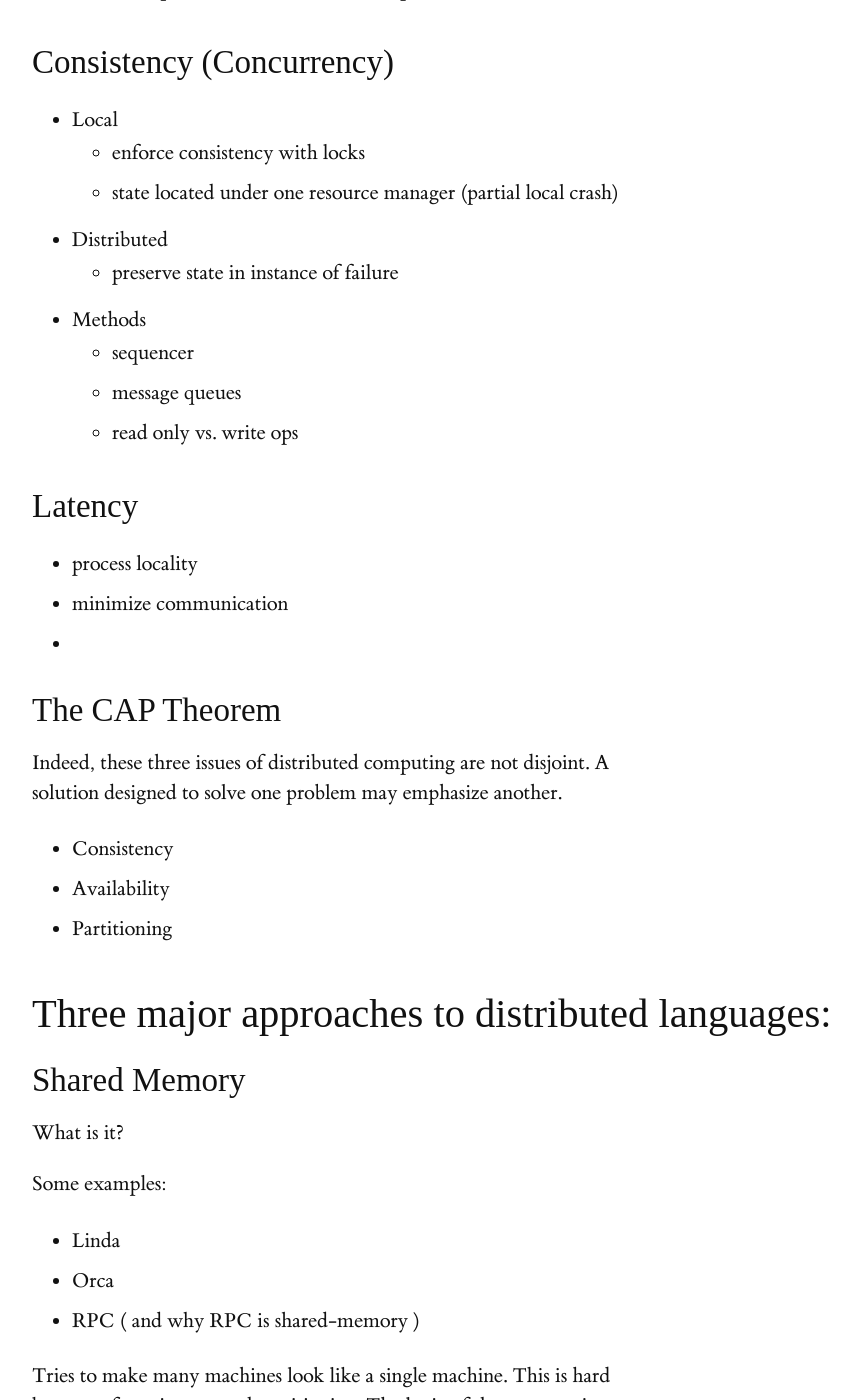
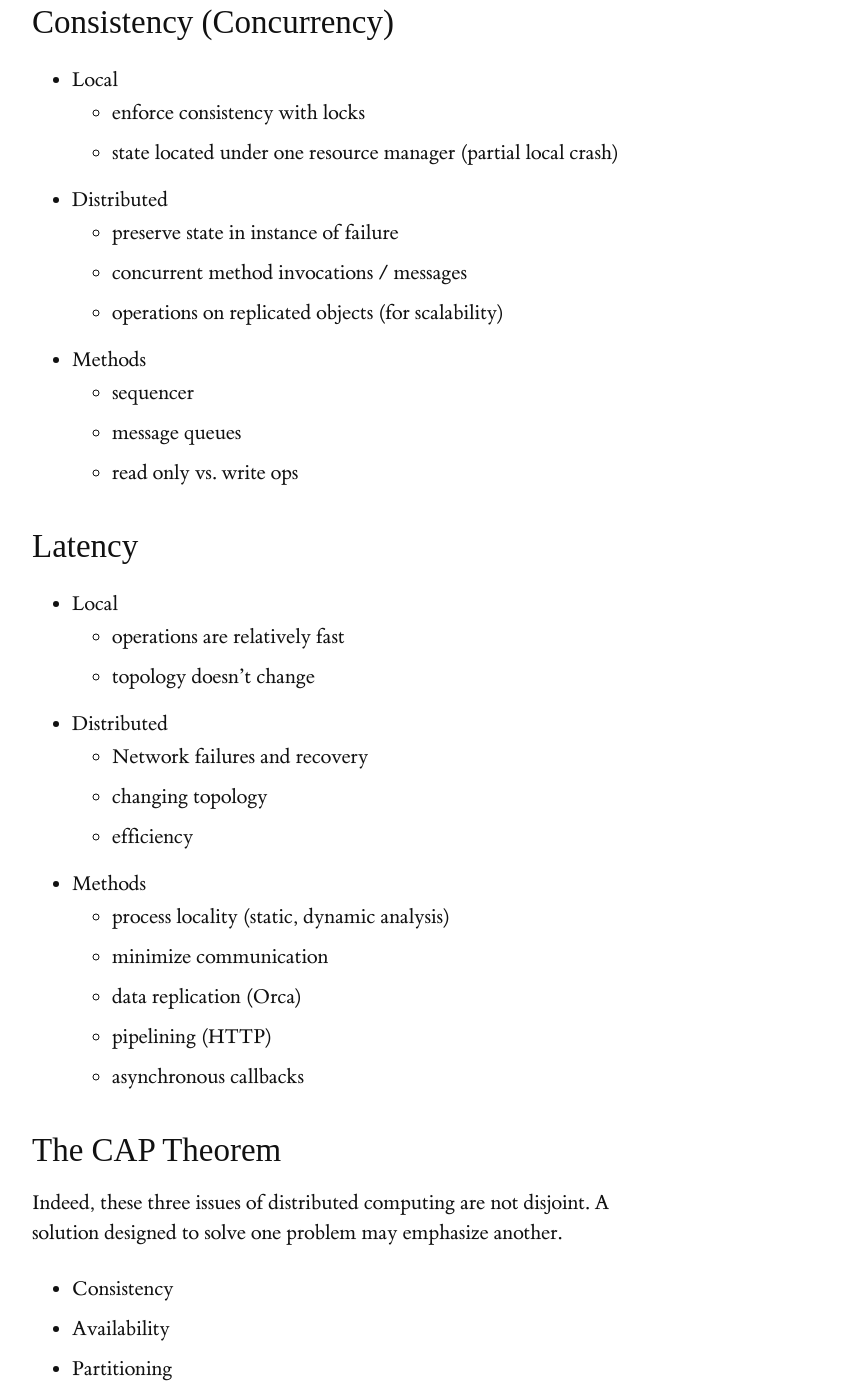
Before and after one commit to heathermiller/dist-prog-book, a Jekyll site: the page built from chapter/4/dist-langs.md, in a window 1280 px wide and 1400 px high, scrolled down 1569 px. Shown: the whole window, without its empty margins (128-987 px from the left). Built offline with Jekyll 4.4.1, drawn with Linux system fonts in a browser that asks for light colours; some web fonts are replaced; some of the changed text lies outside the part shown.

Commit message:
Update dist-langs.md

```diff
--- a/chapter/4/dist-langs.md
+++ b/chapter/4/dist-langs.md
@@ -37,9 +36,10 @@ For example, a process can be restored based on a checkpoint, another process in
   * enforce consistency with locks
   * state located under one resource manager (partial local crash)
 
-
 * Distributed
   * preserve state in instance of failure
+  * concurrent method invocations / messages
+  * operations on replicated objects (for scalability)
 
 * Methods
   * sequencer
@@ -48,9 +48,21 @@ For example, a process can be restored based on a checkpoint, another process in
 
 ### Latency
 
-* process locality
-* minimize communication
-*
+* Local
+  * operations are relatively fast
+  * topology doesn't change
+
+* Distributed
+  * Network failures and recovery
+  * changing topology
+  * efficiency
+
+* Methods
+  * process locality (static, dynamic analysis)
+  * minimize communication
+  * data replication (Orca)
+  * pipelining (HTTP)
+  * asynchronous callbacks
 
 ### The CAP Theorem
 
```
Also changed, not shown: other parts of chapter/4/dist-langs.md (+0 -1 lines).
